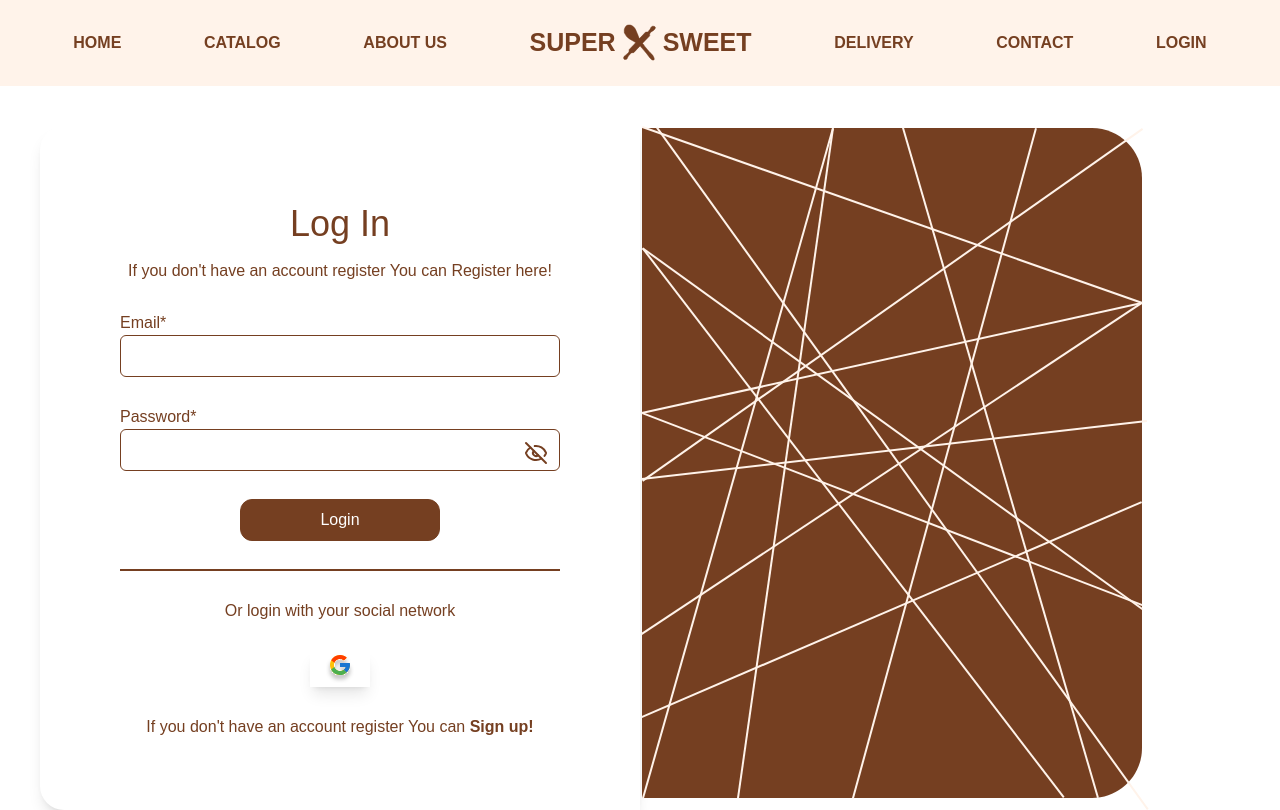
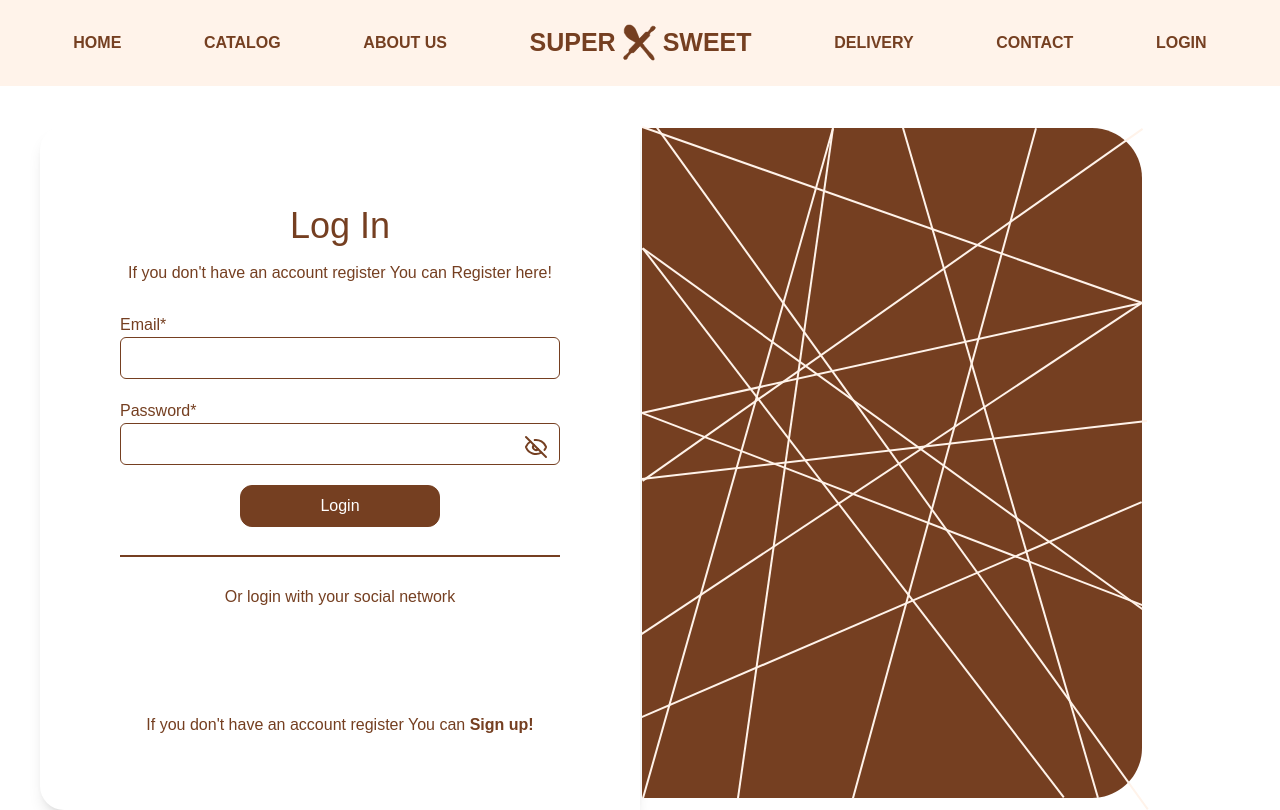
Before and after one commit to abdullahsajid/web-bakery, a Next.js app: page /login in a window 1280 px wide. Shown: the top 810 px of the page. Built offline with nearby package versions, Linux system fonts and the light colour scheme; no server answers.

Commit message:
feat: google sign-in & api integrate

```diff
--- a/app/layout.tsx
+++ b/app/layout.tsx
@@ -4,6 +4,7 @@ import "./globals.css";
 import { NavBar } from "./_components/NavBar";
 import { Footer } from "./_components/footer";
 import { Toaster  } from "react-hot-toast";
+import { GoogleOAuthProvider } from '@react-oauth/google';
 const geistSans = localFont({
   src: "./fonts/GeistVF.woff",
   variable: "--font-geist-sans",
@@ -30,10 +31,12 @@ export default function RootLayout({
       <body
         className={`${geistSans.variable} ${geistMono.variable} antialiased`}
       >
-        <Toaster/>
-        <NavBar />
-        {children}
-        <Footer/>
+        <GoogleOAuthProvider clientId={`${process.env.CLIENT_ID}`}>
+          <Toaster/>
+          <NavBar />
+          {children}
+          <Footer/>
+        </GoogleOAuthProvider>
       </body>
     </html>
   );
--- a/app/login/page.tsx
+++ b/app/login/page.tsx
@@ -4,9 +4,83 @@ import { AuthBanner } from '../_icons/AuthBanner'
 import { GoogleIcon } from '../_icons/GoogleIcon'
 import { Eye, EyeOff } from 'lucide-react'
 import Link from 'next/link'
+import { Input } from '../_components/input'
+import { Toast } from '../_components/toast'
+import { UserService } from '../services/user-service'
+import { useRouter } from 'next/navigation';
+import { GoogleLogin } from '@react-oauth/google';
+import { jwtDecode } from "jwt-decode";
 
 const Login = () => {
+  const [email,setEmail] = useState<string>('');
+  const [password,setPassword] = useState<string>('');
   const [showPassword, setShowPassword] = useState(false);
+  const [isLoading,setIsLoading] = useState(false);
+  const router = useRouter();
+
+  const handleSubmit = async (e:React.FormEvent<HTMLFormElement>) => {
+    e.preventDefault();
+    try{
+      setIsLoading(true);
+      if(password.length < 6){
+        Toast.error('Password must be at least 6 characters')
+        return
+      }
+      if(email === ''){
+        Toast.error('All fields are required')
+        return
+      }
+      const data = {
+        email,
+        password
+      }
+      const response = await UserService.login(data);
+      if(response.status === 400){
+        Toast.error(response.message);
+      }
+      if(response.status === 201){
+        Toast.success('User created successfully');
+        setIsLoading(false);
+        setEmail('');
+        setPassword('');
+        router.push('/');
+      }
+    }catch(err){
+      console.log(err);
+      Toast.error('Please try again');
+      setIsLoading(false);
+    }finally{
+      setIsLoading(false);
+    }
+  }
+
+  const handlerGoogleSignIn = async (googleRes:any) => {
+    try{
+      setIsLoading(true);
+      const data = {
+        email: googleRes.email,
+        username: googleRes.name,
+        googleId: googleRes.sub
+      }
+      const response = await UserService.login(data);
+      if(response.status === 400){
+        Toast.error(response.message);
+      }
+      if(response.status === 200){
+        Toast.success('sign-in successfully');
+        setIsLoading(false);
+        setEmail('');
+        setPassword('');
+        router.push('/');
+      }
+    }catch(err){
+      console.log(err);
+      setIsLoading(false);
+    }finally{
+      setIsLoading(false);
+    }
+  }
+
   return (
     <div className='flex justify-center items-center my-10'>
       <div className='flex w-full max-w-[1200px] mx-auto'>
@@ -20,21 +94,25 @@ const Login = () => {
               If you don&apos;t have an account register You can Register here!
             </div>
           </div>
+          <form onSubmit={handleSubmit}
+            className='flex flex-col items-center gap-5 w-full'>
             <div className='flex flex-col w-full'>
               <label htmlFor="email" className='text-[#753F21]'>Email*</label>
-            <input
+              <Input
                 type="email"
                 id='email'
-              className='border border-[#753F21] px-3 py-2
-              rounded-md outline-none text-[#753F21]'/>
+                value={email}
+                onChange={(e) => setEmail(e.target.value)}
+              />
             </div>
             <div className='flex flex-col w-full relative'>
               <label htmlFor="password" className='text-[#753F21]'>Password*</label>
-            <input
+              <Input
                 type={showPassword ? 'text' : 'password'}
                 id='password'
-              className='border border-[#753F21] px-3 py-2
-              rounded-md outline-none text-[#753F21]'/>
+                value={password}
+                onChange={(e) => setPassword(e.target.value)}
+              />
               <button
                 type="button"
                 onClick={() => setShowPassword(!showPassword)}
@@ -43,16 +121,31 @@ const Login = () => {
                 {showPassword ? <Eye /> : <EyeOff />}
               </button>
             </div>
-          <button className='border border-[#753F21] bg-[#753F21] px-3 py-2
-              rounded-xl outline-none text-[#fff] w-[200px]'>
+            <button className={`border border-[#753F21] bg-[#753F21] px-3 py-2
+                rounded-xl outline-none text-[#fff] w-[200px]
+                ${isLoading ? 'cursor-not-allowed opacity-50' : 'cursor-pointer'}`}
+                disabled={isLoading}
+                type='submit'
+            >
                   Login
             </button>
+          </form>
           <hr className='border border-[#753F21] w-full'/>
           <div className='text-[#753F21]'>
             Or login with your social network
           </div>
-          <div className='bg-[#fff] border-4 border-[#fff] shadow-lg px-3'>
-            <GoogleIcon/>
+          <div className=' border-4 border-[#fff] cursor-pointer'>
+            <GoogleLogin
+              onSuccess={(credentialResponse:any) => {
+                const credentialResDecode = jwtDecode(credentialResponse.credential);
+                if(credentialResDecode.sub){
+                  handlerGoogleSignIn(credentialResDecode);
+                }
+              }}
+              onError={() => {
+                console.log('Login Failed');
+              }}
+            />
           </div>
           <div className='text-[#753F21]'>
             If you don&apos;t have an account register You can
--- a/app/signup/page.tsx
+++ b/app/signup/page.tsx
@@ -8,6 +8,8 @@ import Link from 'next/link'
 import {UserService} from '../services/user-service'
 import {Toast} from '../_components/toast'
 import { useRouter } from 'next/navigation';
+import { GoogleLogin } from '@react-oauth/google';
+import { jwtDecode } from "jwt-decode";
 
 const Signup = () => {
   const [username,setUserName] = useState<string>('');
@@ -45,8 +47,7 @@ const Signup = () => {
         Toast.error(response.message);
       }
       if(response.status === 201){
-        Toast.success('User created successfully');
-        setIsLoading(false);
+        Toast.success('Sign-in successfully');
         setIsLoading(false);
         setUserName('');
         setEmail('');
@@ -57,6 +58,33 @@ const Signup = () => {
     }catch(err){
       console.log(err);
       Toast.error('Please try again');
+      setIsLoading(false);
+    }finally{
+      setIsLoading(false);
+    }
+  }
+
+    const handlerGoogleSignIn = async (googleRes:any) => {
+    try{
+      setIsLoading(true);
+      const data = {
+        email: googleRes.email,
+        username: googleRes.name,
+        googleId: googleRes.sub
+      }
+      const response = await UserService.login(data);
+      if(response.status === 400){
+        Toast.error(response.message);
+      }
+      if(response.status === 200){
+        Toast.success('sign-in successfully');
+        setIsLoading(false);
+        setEmail('');
+        setPassword('');
+        router.push('/');
+      }
+    }catch(err){
+      console.log(err);
       setIsLoading(false);
     }finally{
       setIsLoading(false);
@@ -131,6 +159,7 @@ const Signup = () => {
               rounded-xl outline-none text-[#fff] w-[200px]
               ${isLoading ? 'cursor-not-allowed opacity-50' : 'cursor-pointer'}`}
               disabled={isLoading}
+              type='submit'
           >
                 Sign up
           </button>
@@ -140,7 +169,17 @@ const Signup = () => {
           Or login with your social network
         </div>
         <div className='bg-[#fff] border-4 border-[#fff] shadow-lg px-3'>
-          <GoogleIcon/>
+          <GoogleLogin
+              onSuccess={(credentialResponse:any) => {
+                const credentialResDecode = jwtDecode(credentialResponse.credential);
+                if(credentialResDecode.sub){
+                  handlerGoogleSignIn(credentialResDecode);
+                }
+              }}
+              onError={() => {
+                console.log('Login Failed');
+              }}
+          />
         </div>
         <div className='text-[#753F21]'>
           If you don&apos;t have an account register You can
--- a/package.json
+++ b/package.json
@@ -9,7 +9,9 @@
     "lint": "next lint"
   },
   "dependencies": {
+    "@react-oauth/google": "^0.12.1",
     "axios": "^1.7.9",
+    "jwt-decode": "^4.0.0",
     "lucide-react": "^0.453.0",
     "next": "14.2.15",
     "react": "^18",
```
Also changed, not shown: 1 other file (tests, documents, lock files or other folders). Lines whose indentation alone changed are shown as unchanged.
